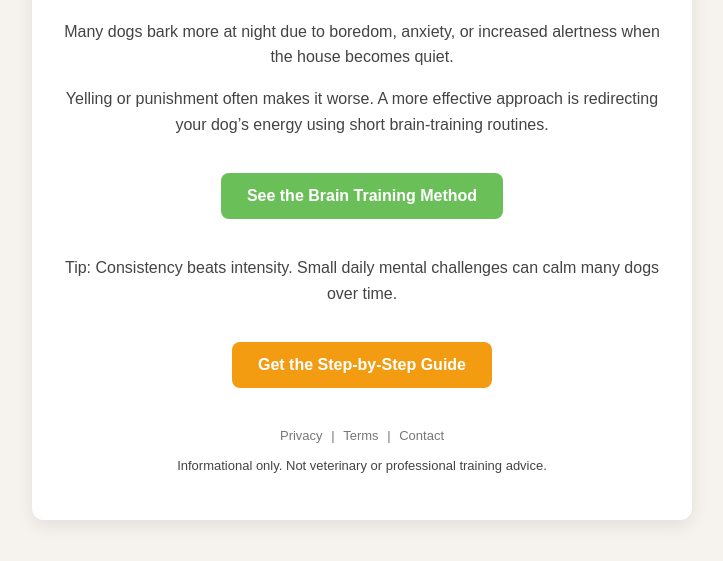
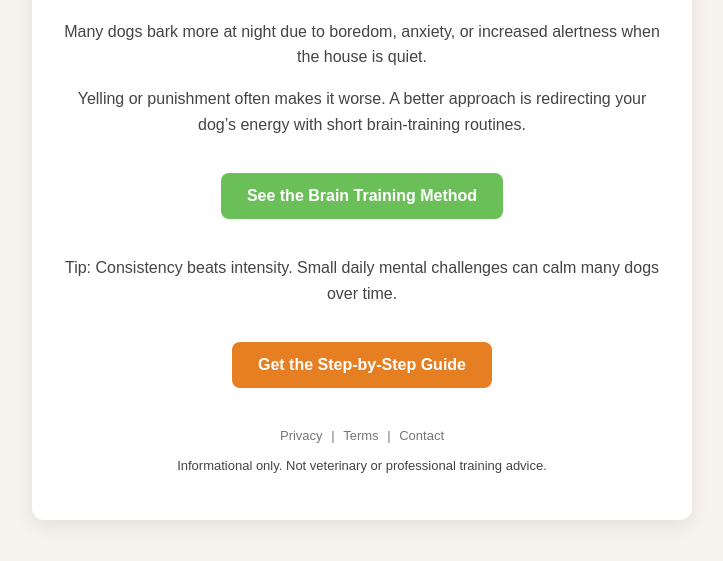
Before and after one commit to usoffershub/sneaker-usa, a plain HTML site: page index.html in a window 1280 px wide. Shown: the part 131-692 px from the top of the page, without its empty margins (278-1001 px from the left). Drawn offline with Linux system fonts and the light colour scheme.

Commit message:
Update index.html

```diff
--- a/index.html
+++ b/index.html
@@ -3,6 +3,7 @@
 <head>
 <meta charset="UTF-8">
 <title>Why Dogs Bark at Night</title>
+
 <style>
 body {
   font-family: Arial, sans-serif;
@@ -10,6 +11,7 @@
   margin: 0;
   padding: 0;
 }
+
 .box {
   max-width: 600px;
   background: #ffffff;
@@ -19,32 +21,38 @@
   box-shadow: 0 6px 18px rgba(0,0,0,0.08);
   text-align: center;
 }
+
 h1 {
   color: #3b5f3b;
 }
+
 p {
   color: #444;
   line-height: 1.6;
 }
+
 .btn {
   display: inline-block;
   margin: 20px 0;
   padding: 14px 26px;
-    background-color: #6bbf59;
+  background-color: #6bbf59; /* verde calma */
   color: #fff;
   text-decoration: none;
   border-radius: 8px;
   font-size: 16px;
   font-weight: bold;
 }
+
 .btn.secondary {
-    background-color: #f39c12;
+  background-color: #e67e22; /* naranja suave acción */
 }
+
 .footer {
   font-size: 13px;
   color: #777;
   margin-top: 20px;
 }
+
 .footer a {
   color: #777;
   text-decoration: none;
@@ -55,14 +63,15 @@
 
 <body>
 <div class="box">
+
 <h1>Why Dogs Bark at Night</h1>
 
 <p>
-      Many dogs bark more at night due to boredom, anxiety, or increased alertness when the house becomes quiet.
+Many dogs bark more at night due to boredom, anxiety, or increased alertness when the house is quiet.
 </p>
 
 <p>
-      Yelling or punishment often makes it worse. A more effective approach is redirecting your dog’s energy using short brain-training routines.
+Yelling or punishment often makes it worse. A better approach is redirecting your dog’s energy with short brain-training routines.
 </p>
 
 <a class="btn" href="https://7d781jpvndl03t72twwjc9s8zp.hop.clickbank.net?tid=google_dog_barking">
@@ -83,6 +92,7 @@
 <a href="contact.html">Contact</a>
 <p>Informational only. Not veterinary or professional training advice.</p>
 </div>
+
 </div>
 </body>
 </html>
```
Lines whose indentation alone changed are shown as unchanged.
